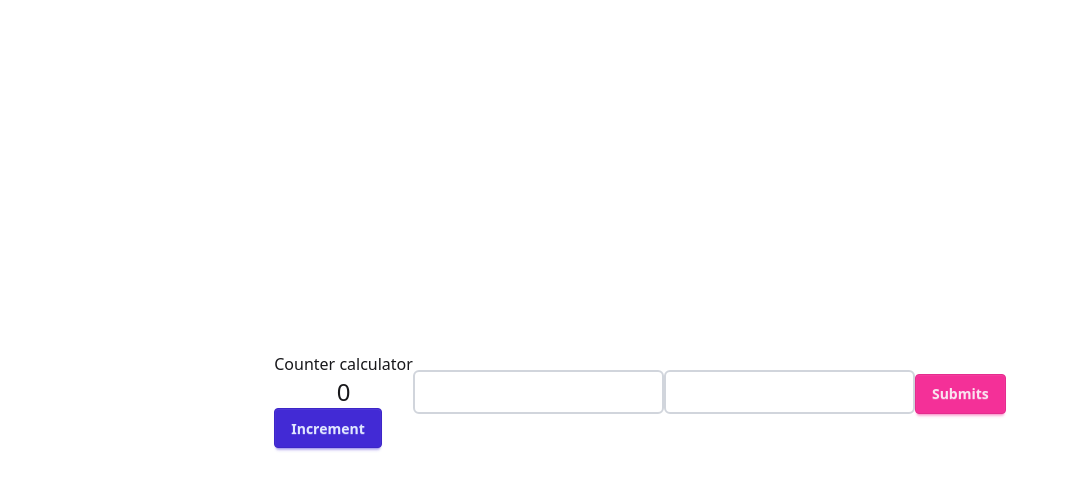
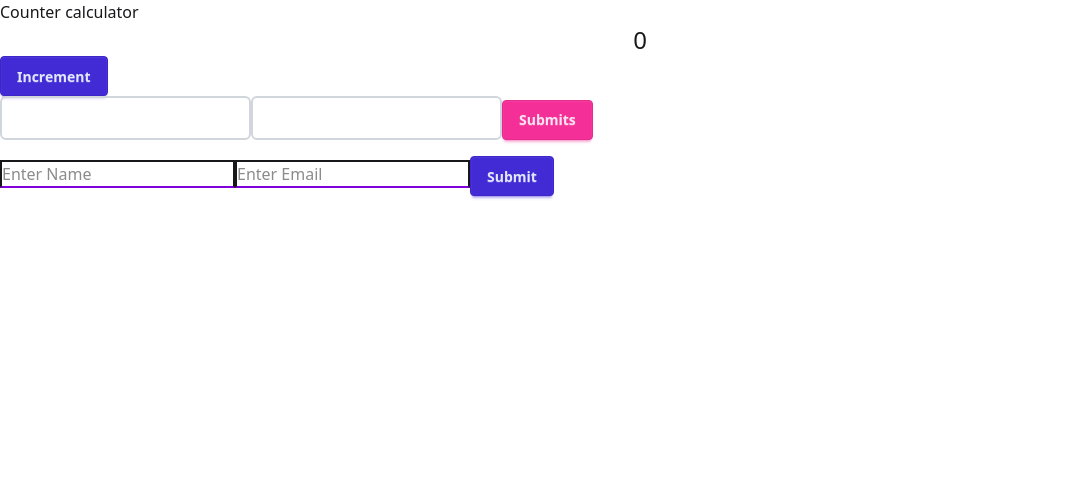
Before and after one commit to zesanahmed/react-practice, a React (Vite) app: page / in a window 1280 px wide. Shown: the top 490 px of the page, without its empty margins (0-1069 px from the left). Built offline with nearby package versions, Linux system fonts and the light colour scheme.

Commit message:
useReducer & payload

```diff
--- a/src/App.tsx
+++ b/src/App.tsx
@@ -1,13 +1,15 @@
 import { useState } from "react";
 import UseStateExample from "./pages/UseStateExample";
 import HandleMultipleStates from "./pages/HandleMultipleStates";
+import UseReducerExample from "./pages/UseReducerExample";
 
 const App = () => {
   const [counter, setCounter] = useState(0);
   return (
-    <div className="flex items-center justify-center min-h-screen">
+    <div>
       <UseStateExample counter={counter} setCounter={setCounter} />
       <HandleMultipleStates />
+      <UseReducerExample />
     </div>
   );
 };
--- /dev/null
+++ b/src/pages/UseReducerExample.tsx
@@ -0,0 +1,98 @@
+import { ChangeEvent, useReducer } from "react";
+
+const initialState = { name: "", email: "" };
+
+const reducer = (currentState, action) => {
+  switch (action.type) {
+    case "addName":
+      return { ...currentState, name: action.payload };
+    case "addEmail":
+      return { ...currentState, email: action.payload };
+    default:
+      return currentState;
+  }
+};
+
+const UseReducerExample = () => {
+  const [state, dispatch] = useReducer(reducer, initialState);
+
+  const handleSubmit = (e: ChangeEvent<HTMLFormElement>) => {
+    e.preventDefault();
+    console.log(state);
+  };
+  return (
+    <form onSubmit={handleSubmit}>
+      <input
+        onChange={(e) => dispatch({ type: "addName", payload: e.target.value })}
+        className="border-2 border-b-purple-700"
+        type="text"
+        name="name"
+        id="name"
+        placeholder="Enter Name"
+      />
+      <input
+        className="border-2 border-b-purple-700 "
+        onChange={(e) =>
+          dispatch({ type: "addEmail", payload: e.target.value })
+        }
+        type="text"
+        name="email"
+        id="email"
+        placeholder="Enter Email"
+      />
+      <button type="submit" className="btn btn-primary">
+        Submit
+      </button>
+    </form>
+  );
+};
+
+export default UseReducerExample;
+
+// import React, { useReducer } from "react";
+
+// const initialState = { count: 0 };
+
+// const reducer = (currentState, action) => {
+//   console.log("currentState =>", currentState);
+//   console.log("action =>", action);
+//   switch (action.type) {
+//     case "increment":
+//       return { count: currentState.count + 1 };
+//     case "decrement":
+//       return { count: currentState.count - 1 };
+//     case "incrementBySetAmount":
+//       return { count: currentState.count + action.payload };
+//     default:
+//       return currentState;
+//   }
+// };
+
+// const UseReducerExample = () => {
+//   const [state, dispatch] = useReducer(reducer, initialState);
+//   return (
+//     <div>
+//       <h1>{state.count}</h1>
+//       <button
+//         onClick={() => dispatch({ type: "increment" })}
+//         className="btn btn-primary"
+//       >
+//         Increment
+//       </button>
+//       <button
+//         className="btn btn-primary"
+//         onClick={() => dispatch({ type: "incrementBySetAmount", payload: 3 })}
+//       >
+//         Increment By 3
+//       </button>
+//       <button
+//         onClick={() => dispatch({ type: "decrement" })}
+//         className="btn btn-primary"
+//       >
+//         Decrement
+//       </button>
+//     </div>
+//   );
+// };
+
+// export default UseReducerExample;
```
